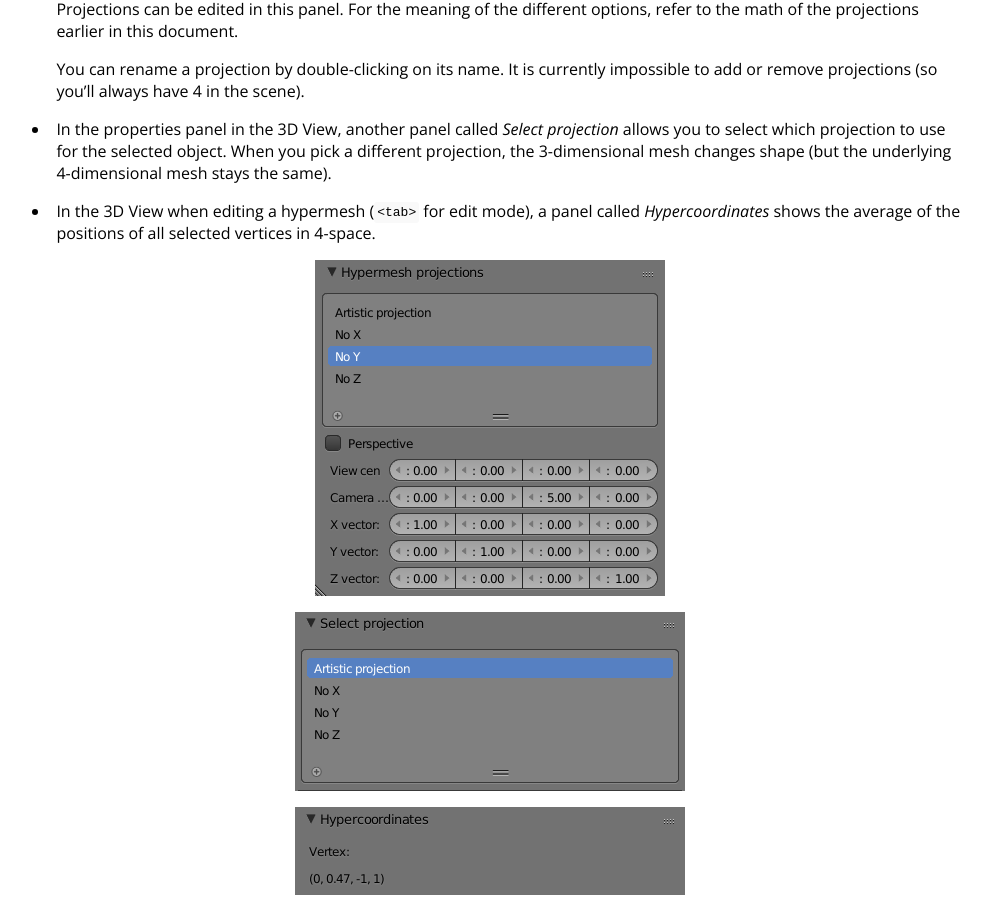
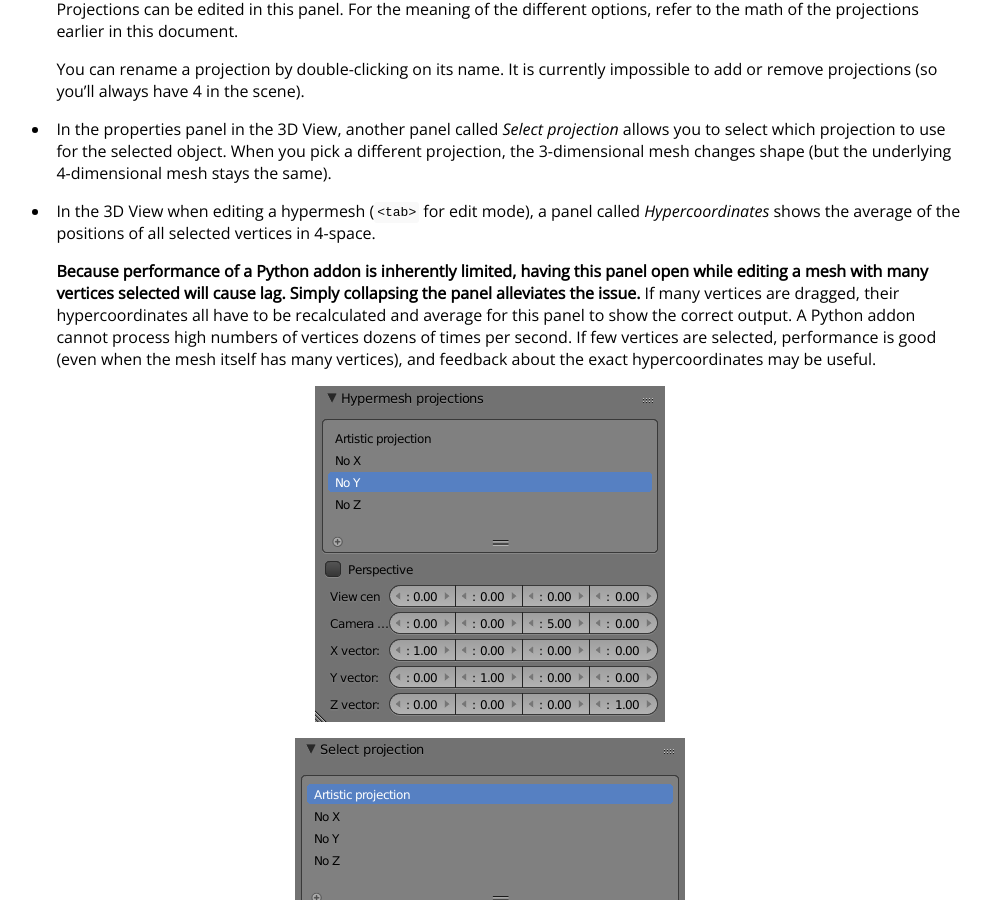
Before and after one commit to BlenderCN-Org/hypermesh, a Jekyll site: the page built from docs/user-guide.md, in a window 1280 px wide and 900 px high, scrolled down 3016 px. Shown: the whole window, without its empty margins (150-1141 px from the left). Built offline with Jekyll 4.4.1, drawn with Linux system fonts in a browser that asks for light colours.

Commit message:
User guide: make not of performance issue
with Hypercoordinates panel in edit mode

```diff
--- a/docs/user-guide.md
+++ b/docs/user-guide.md
@@ -159,6 +159,16 @@ Now that you have created a hypermesh, new panels appear in the UI:
    _Hypercoordinates_ shows the average of the positions of all selected vertices
    in 4-space.
 
+   **Because performance of a Python addon is inherently limited, having this panel open while
+   editing a mesh with many vertices selected will cause lag.
+   Simply collapsing the panel alleviates the issue.**
+   If many vertices are dragged, their hypercoordinates all have to be recalculated and average
+   for this panel to show the correct output. A Python addon cannot process high numbers of
+   vertices dozens of times per second.
+   If few vertices are selected, performance is good (even when the mesh itself has many vertices),
+   and feedback about the exact hypercoordinates may be useful.
+
+
 <p align="center">
     <img align="center" src="images/hypermesh_projections.png" alt="The Hypermesh projections panel, showing the default No Y projection." />
 </p>
```
